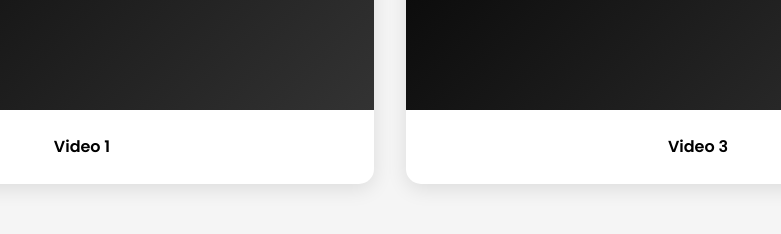
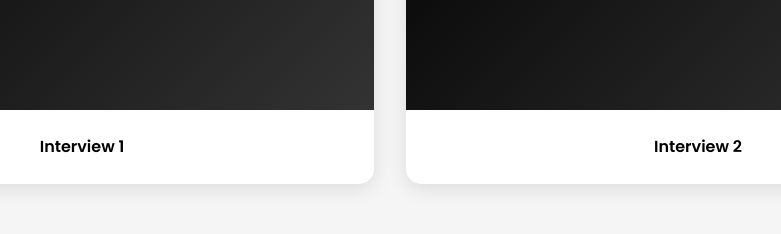
Before and after one commit to KooArtz/gaza_fundraiser, a plain HTML site: page index.html in a window 1280 px wide. Shown: the part 6438-6672 px from the top of the page, 250-1031 px from the left. Drawn offline with Linux system fonts and the light colour scheme.

Commit message:
Update index.html

```diff
--- a/index.html
+++ b/index.html
@@ -1066,13 +1066,13 @@
                     <div class="media-thumbnail">
                         <span style="font-size: 4rem;">📺</span>
                     </div>
-                    <p class="media-caption"> Video 1 </p>
+                    <p class="media-caption"> Interview 1 </p>
                 </div>
                 <div class="media-card fade-in" onclick="openModal('vid_2')">
                     <div class="media-thumbnail">
                         <span style="font-size: 4rem;">🎥</span>
                     </div>
-                    <p class="media-caption"> Video 3 </p>
+                    <p class="media-caption"> Interview 2 </p>
                 </div>
             </div>
         </div>
```
